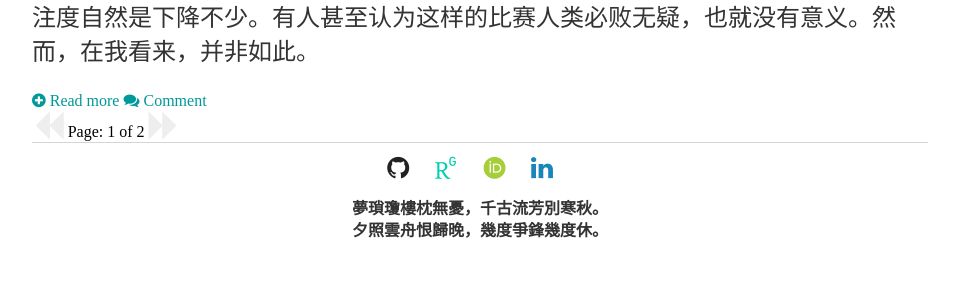
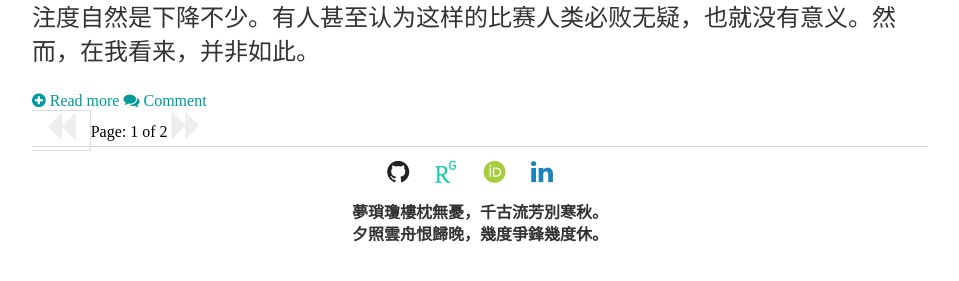
Before and after one commit to xin-huang/xin-huang.github.io, a Jekyll site: the page built from notes/index.html, in a window 1280 px wide. Shown: the part 460-741 px from the top of the page, without its empty margins (160-1119 px from the left). Built offline with Jekyll 4.4.1, drawn with Linux system fonts in a browser that asks for light colours; some web fonts are replaced; the list of posts is cut into pages by our own code; comment, search, counter and statistics services are not loaded.

Commit message:
Update css

```diff
--- a/css/main.css
+++ b/css/main.css
@@ -78,24 +78,59 @@
     width: 80%;
 }
 
-.pagination
-{
-    text-align: center;
-    padding: 2px;
-    display: inline;
+/* ------- pagination -------- */
+
+.pagination {
+  height: 36px;
 }
 
-.pagination-item.older
-{
-    margin: auto;
+.pagination ul {
+  display: inline-block;
+  margin: 0;
+  padding: 0;
+  -webkit-border-radius: 3px;
+  -moz-border-radius: 3px;
+  border-radius: 3px;
+  -webkit-box-shadow: 0 1px 2px rgba(0, 0, 0, 0.1);
+  -moz-box-shadow: 0 1px 2px rgba(0, 0, 0, 0.1);
+  box-shadow: 0 1px 2px rgba(0, 0, 0, 0.1);
 }
 
-.pagination-number
-{
-    margin: auto;
+.pagination li {
+  display: inline;
 }
 
-.pagination-item.newer
-{
-    margin: auto;
+.pagination li:first-child a {
+  border-left-width: 1px;
+  -webkit-border-radius: 3px 0 0 3px;
+  -moz-border-radius: 3px 0 0 3px;
+  border-radius: 3px 0 0 3px;
 }
+
+.pagination li:last-child a {
+  -webkit-border-radius: 0 3px 3px 0;
+  -moz-border-radius: 0 3px 3px 0;
+  border-radius: 0 3px 3px 0;
+}
+
+.pagination a {
+  float: left;
+  padding: 0 14px;
+  line-height: 34px;
+  border: 1px solid #DDD;
+  border-left-width: 0;
+}
+
+.pagination a:hover, .active a {
+  background-color: whiteSmoke;
+}
+
+.disabled a, .disabled a:hover,
+.active a, .active a:hover {
+  color: #999;
+  cursor: default;
+}
+
+.disabled a:hover {
+  background-color: transparent;
+}
```
